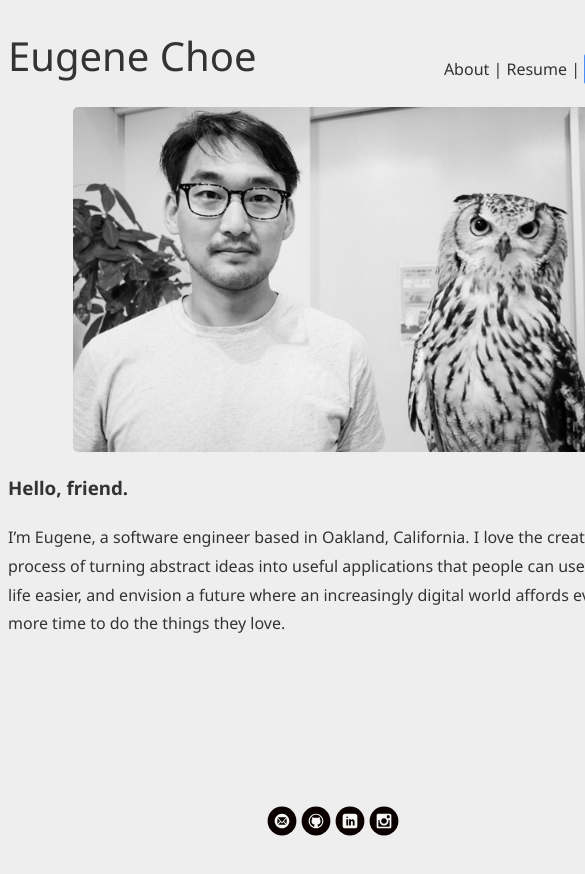
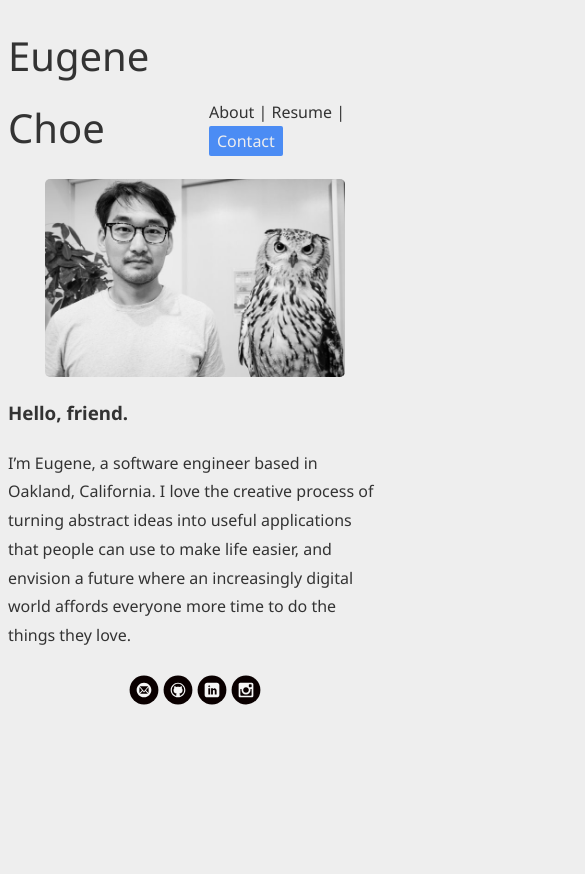
Before and after one commit to kurumai/choe.io, a plain HTML site: page index.html in a window 390 px wide. Shown: the top 874 px of the page, 585 px wide, since content can reach past the window. Drawn offline with nearby package versions, Linux system fonts and the light colour scheme.

Commit message:
Make site mobile friendly through css

```diff
--- a/index.html
+++ b/index.html
@@ -69,7 +69,7 @@
 			</ul>
 		</div>
 		<div class="block-text resume">
-			<a href="https://goo.gl/99TfvG" class="button resume-btn">Download PDF Resume</a>
+			<a href="https://goo.gl/99TfvG" class="button resume-btn">Download PDF Resume</a><br/>
 			<iframe src="https://docs.google.com/document/d/1PfGjbEM0O8xz-dhwYrK_f8OUdl1KxfnRR2_QICrC0vg/pub?embedded=true" frameborder="0"></iframe>
 		</div>
 		<div class="bottom-bar">
--- a/styles.css
+++ b/styles.css
@@ -2,7 +2,7 @@ body {
 	color: #333333;
 	background-color: #EEEEEE;
 	line-height: 1.8;
-	font-size: 16px;
+	font-size: 1em;
 	font-family: 'noto sans', arial, sans-serif;
 }
 
@@ -24,6 +24,7 @@ p {
 }
 
 iframe {
+	text-align: center;
 	margin-top: 15px;
 	width: 650px;
 	height: 80%;
@@ -84,7 +85,7 @@ iframe {
 }
 
 .bottom-bar {
-	padding: 10 0 5 0;
+	padding: 5 0 5 0;
 	align-self: center;
 }
 
@@ -140,3 +141,18 @@ iframe {
 .resume-btn {
 	padding: 8px 16px;
 }
+
+@media screen and (max-width: 650px) {
+	.container, .nav {
+		width: auto;
+	}
+	iframe {
+		display: none;
+	}
+	.active {
+		flex-grow: 0;
+	}
+	.resume {
+		padding-bottom: 20px;
+	}
+}
```
